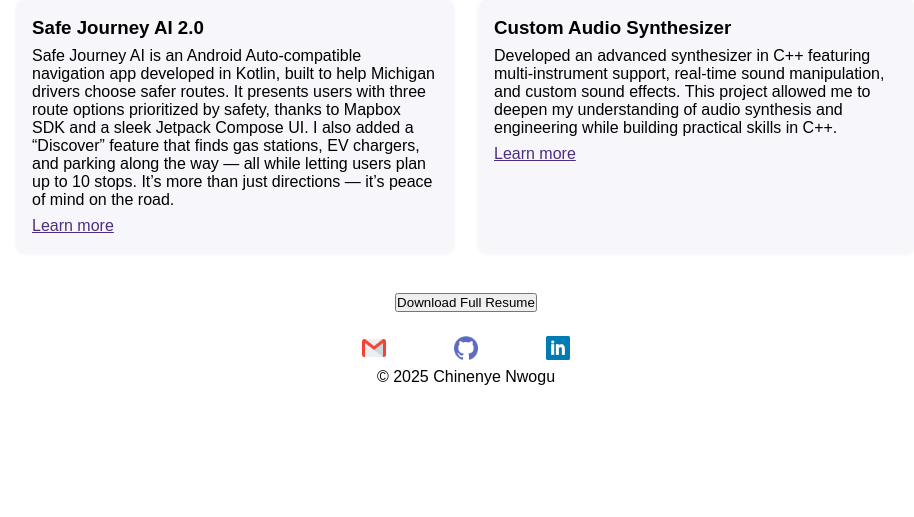
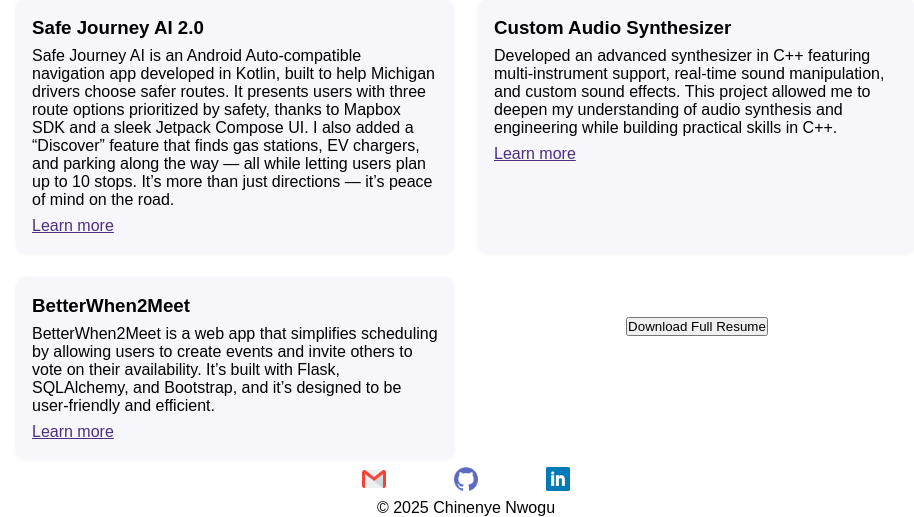
Before and after one commit to cjnw/Portfolio, a Flask app: template website/flask_app/templates/projects.html in a window 1280 px wide. Shown: the part 527-1044 px from the top of the page, without its empty margins (174-1088 px from the left). Before the commit the page ends 912 px from the top, so only its background shows below. Run offline with Flask 3, Linux system fonts and the light colour scheme; the template is opened without the code that fills it, so the values that code supplies are empty.

Commit message:
Add BetterWhen2Meet to projects

```diff
--- a/website/flask_app/templates/projects.html
+++ b/website/flask_app/templates/projects.html
@@ -35,6 +35,12 @@
         </p>
         <a href="https://github.com/cjnw/Synthesizer/tree/master" style="color:#4d2e7f;text-decoration:underline;">Learn more</a>
     </div>
+    <div class="project-blurb" style="background:#f7f6fa;padding:18px 16px;border-radius:10px;box-shadow:0 1px 4px rgba(0,0,0,0.06);">
+        <h3 style="margin-top:0;margin-bottom:0.5rem;">BetterWhen2Meet</h3>
+        <p style="margin:0 0 0.5rem 0;">
+            BetterWhen2Meet is a web app that simplifies scheduling by allowing users to create events and invite others to vote on their availability. It’s built with Flask, SQLAlchemy, and Bootstrap, and it’s designed to be user-friendly and efficient.
+        </p>
+        <a href="https://github.com/cjnw/BetterWhen2Meet" style="color:#4d2e7f;text-decoration:underline;">Learn more</a>
 </div>
 
 <!-- Download Resume Button -->
```
Also changed, not shown: when2meet/instance/when2meet.db (added).
